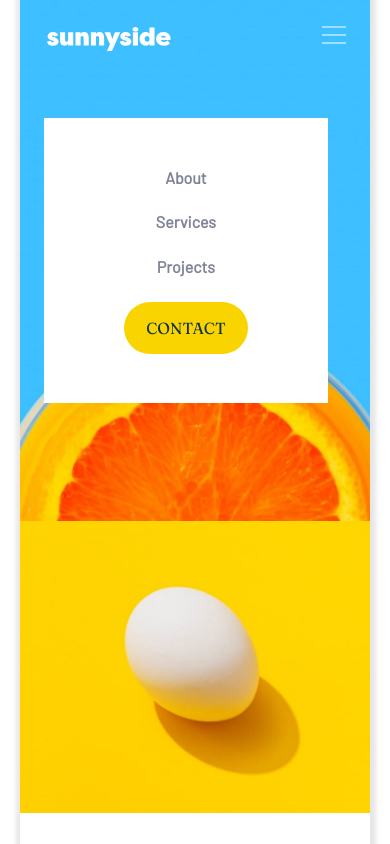
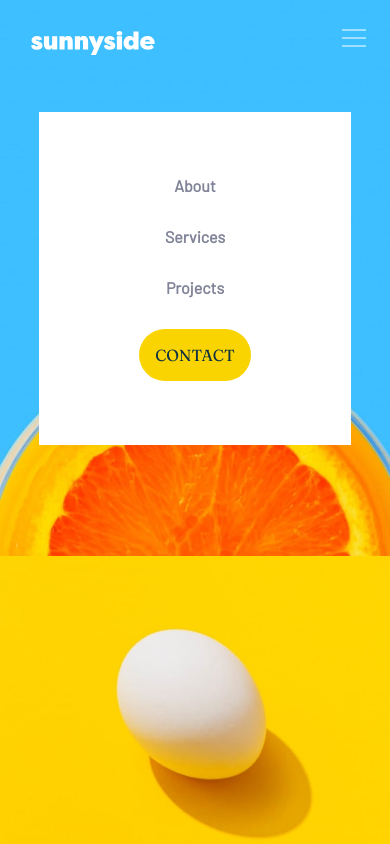
Before and after one commit to dot-enny/sunny-side-agency-landing-page, a plain HTML site: page index.html in a window 390 px wide. Both pictures are taken after a click on the picture 346 px from the left and 33 px from the top of the page. Shown: the top 844 px of the page. Drawn offline with Linux system fonts and the light colour scheme.

Commit message:
improved responsiveness

```diff
--- a/style.css
+++ b/style.css
@@ -44,10 +44,6 @@ img.logo {
     padding: 3.7%;
 }
 nav.desktop {
-    padding: 2%;
-}
-nav.mobile {
-    position: absolute;
     padding: 2%;
 }
 ul {
@@ -287,10 +283,12 @@ article.stand-out span.learn-more a:hover {
         display: none;
     }
     body {
-        max-width: 350px;
+        max-width: 475px;
+        min-width: 320px;
         margin: 0 auto;
         gap: 0;
         box-shadow: hsl(0, 0%, 90%) 1px 1px 5px 5px;
+        position: relative;
     }
     header {
         background: url(images/mobile/image-header.jpg) center no-repeat;
@@ -309,6 +307,12 @@ article.stand-out span.learn-more a:hover {
     img.arrow {
         margin-top: 3em;
     }
+    nav.mobile {
+        position: absolute;
+        display: flex;
+        justify-content: center;
+        width: 100%;
+    }
     #burger {
         padding-block: 1em 0.9em;
         padding-inline-end: 1.5em;
@@ -323,21 +327,22 @@ article.stand-out span.learn-more a:hover {
     #menu {
         background-color: white;
         color: hsl(232, 10%, 55%);
-        padding: 1.5em 5em;
-        margin-left: 1em;
         font-weight: 600;
         text-align: center;
+        padding: 2em 0;
+        width: 80%;
     }
     #menu li {
-        margin-block: 1.6em;
+        margin: 2em auto;
         cursor: pointer;
+        width: max-content;
     }
     #menu li.contact {
         background-color: hsl(51, 100%, 49%);
-        padding: 1em 1.4em;
         color: hsl(199, 62%, 16%);
         text-transform: uppercase;
         border-radius: 100vmax;
+        padding: 1em;
     }
     header h1 {
         top: 25%;
```
